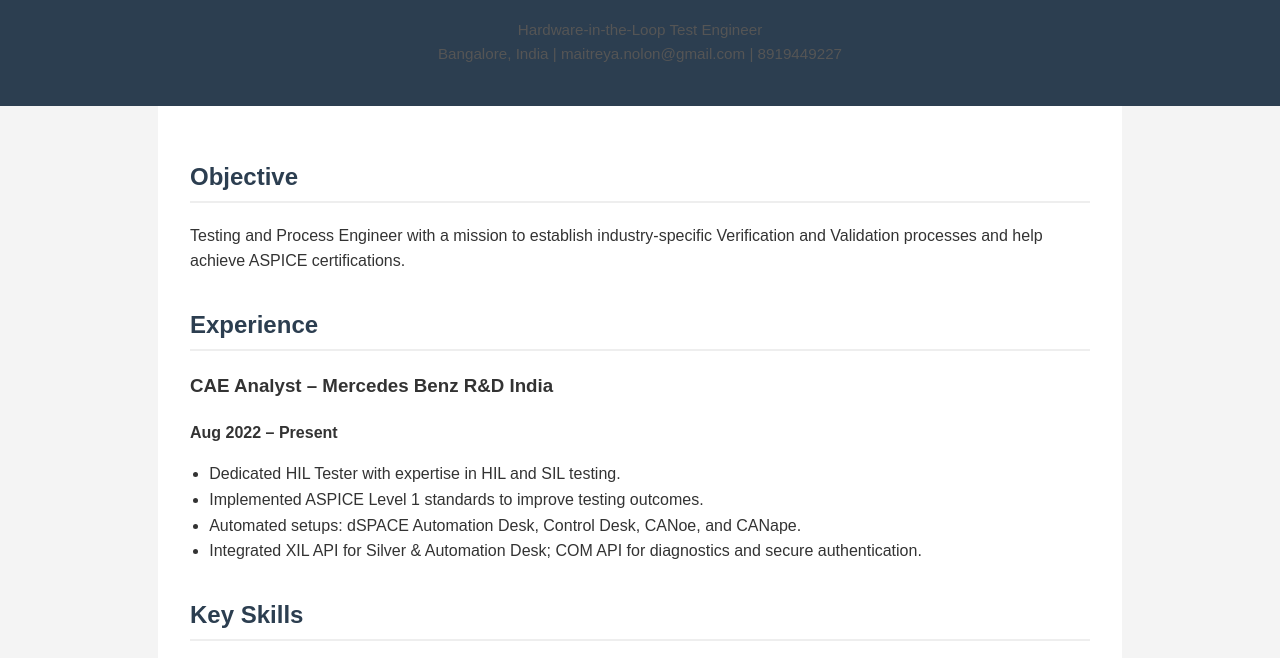
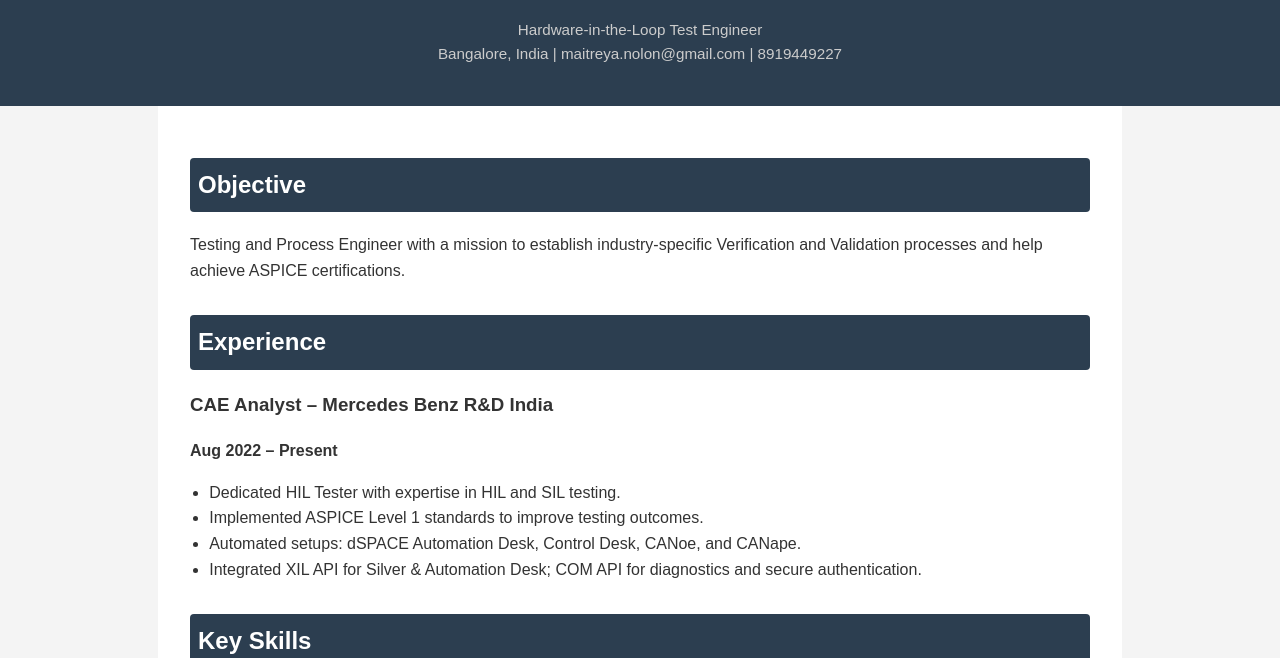
Before and after one commit to saimaitreya-gantimahapatruni/Portfolio, a plain HTML site: page index.html in a window 1280 px wide. Shown: the part 100-758 px from the top of the page. Drawn offline with Linux system fonts and the light colour scheme.

Commit message:
Update index.html

```diff
--- a/index.html
+++ b/index.html
@@ -28,9 +28,10 @@
       margin-bottom: 2rem;
     }
     h2 {
-      color: #2c3e50;
-      border-bottom: 2px solid #eee;
-      padding-bottom: 0.3rem;
+      color: white;
+      background-color: #2c3e50;
+      padding: 0.5rem;
+      border-radius: 4px;
     }
     ul {
       padding-left: 1.2rem;
@@ -41,7 +42,7 @@
     }
     .contact {
       font-size: 0.95rem;
-      color: #555;
+      color: #ccc;
     }
   </style>
 </head>
```
